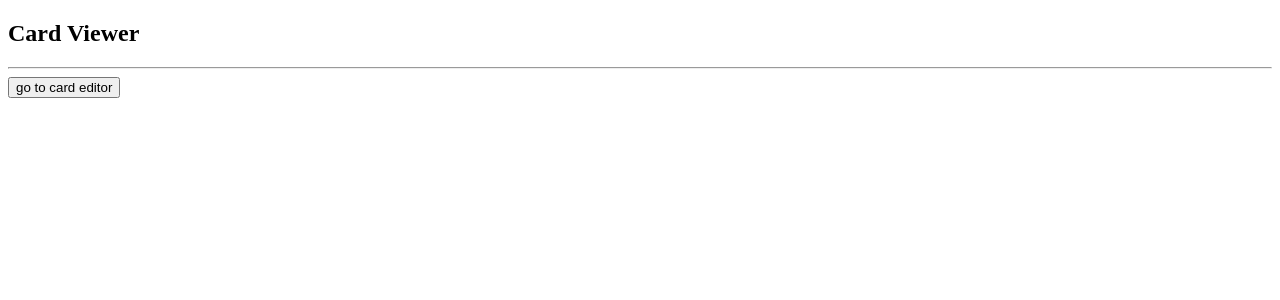
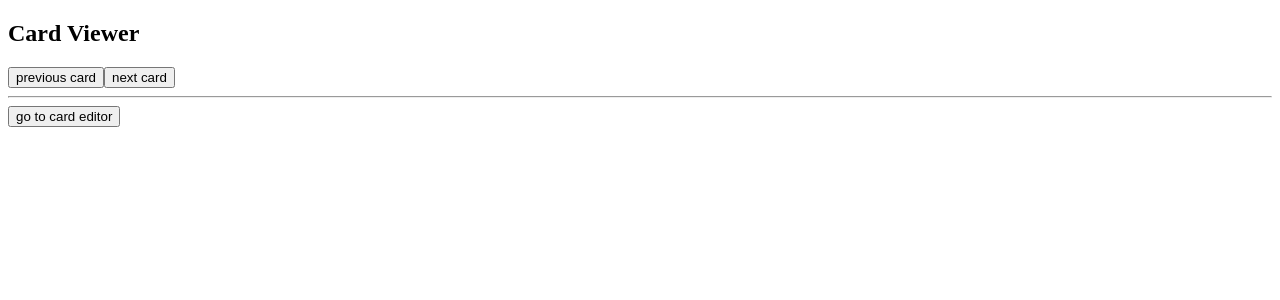
Before and after one commit to tee52/bootcamp, a React (Create React App) app: page / in a window 1280 px wide. Both pictures are taken after a click on the button "go to card viewer". Shown: the top 300 px of the page. Built offline with nearby package versions, Linux system fonts and the light colour scheme.

Commit message:
previous/next buttons on CardViewer

```diff
--- a/src/CardViewer.js
+++ b/src/CardViewer.js
@@ -10,6 +10,11 @@ class CardViewer extends React.Component {
         return (
             <div>
                 <h2>Card Viewer</h2>
+                <div>
+
+                </div>
+                <button>previous card</button>
+                <button>next card</button>
                 <hr/>
                 <button onClick={this.props.switchMode}>go to card editor</button>
             </div>
```
